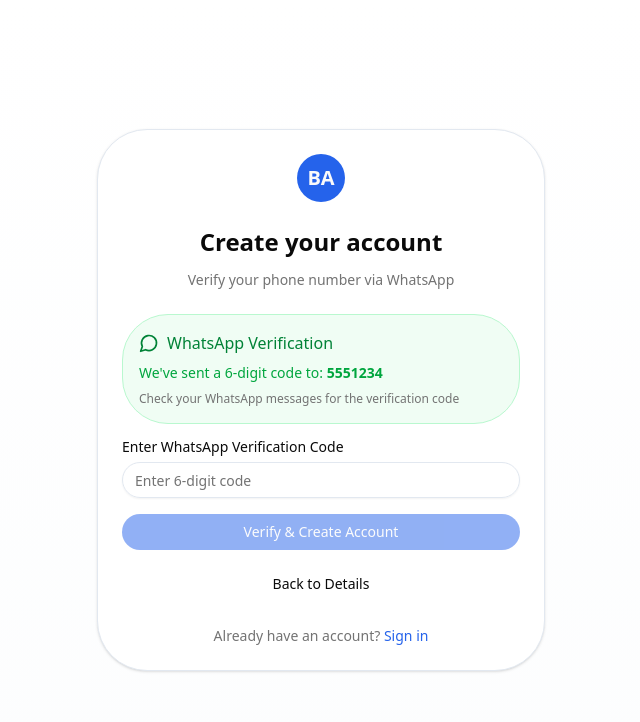
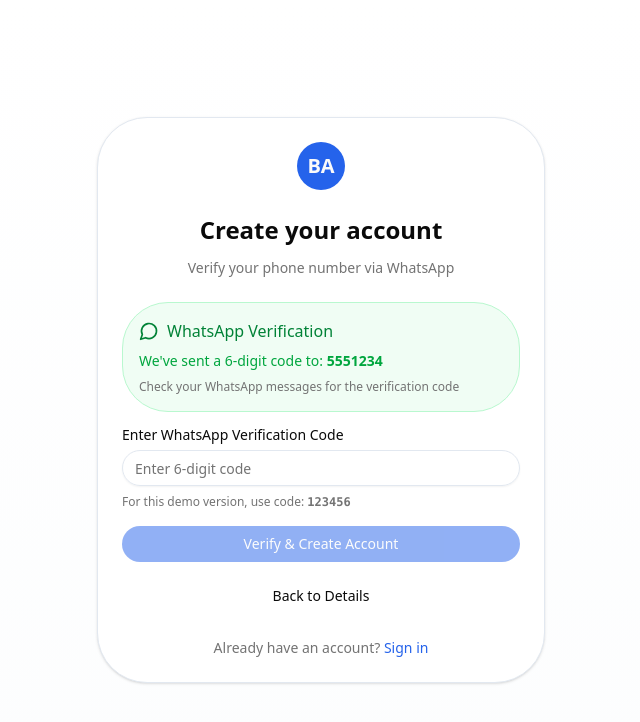
Before and after one commit to nitinctrl/currency, a Next.js app: page /signup in a window 1280 px wide. Both pictures are taken after typing "Sample", "name@example.com", "5551234", "Sample123", "Sample" into the empty fields and a click on the button "Continue". Shown: the top 722 px of the page, without its empty margins (319-959 px from the left). Built offline with nearby package versions, Linux system fonts and the light colour scheme; no server answers.

Commit message:
feat: clarify demo WhatsApp verification code hint
Add demo verification code hint and helper text on signup page.

#VERCEL_SKIP

Co-authored-by: bizacc <191345711+nitinctrl@users.noreply.github.com>

```diff
--- a/app/signup/page.tsx
+++ b/app/signup/page.tsx
@@ -40,7 +40,7 @@ export default function SignupPage() {
       setStep("verification")
       toast({
         title: "WhatsApp verification sent!",
-        description: `We've sent a verification code to ${formData.phone} via WhatsApp`,
+        description: `We've sent a verification code to ${formData.phone}. (Demo Code: 123456)`,
         duration: 5000,
       })
     }, 1500)
@@ -189,6 +189,9 @@ export default function SignupPage() {
                   onChange={(e) => setVerificationCode(e.target.value)}
                   maxLength={6}
                 />
+                <p className="text-xs text-muted-foreground">
+                  For this demo version, use code: <span className="font-mono font-bold">123456</span>
+                </p>
               </div>
               <Button
                 onClick={handleVerification}
```
